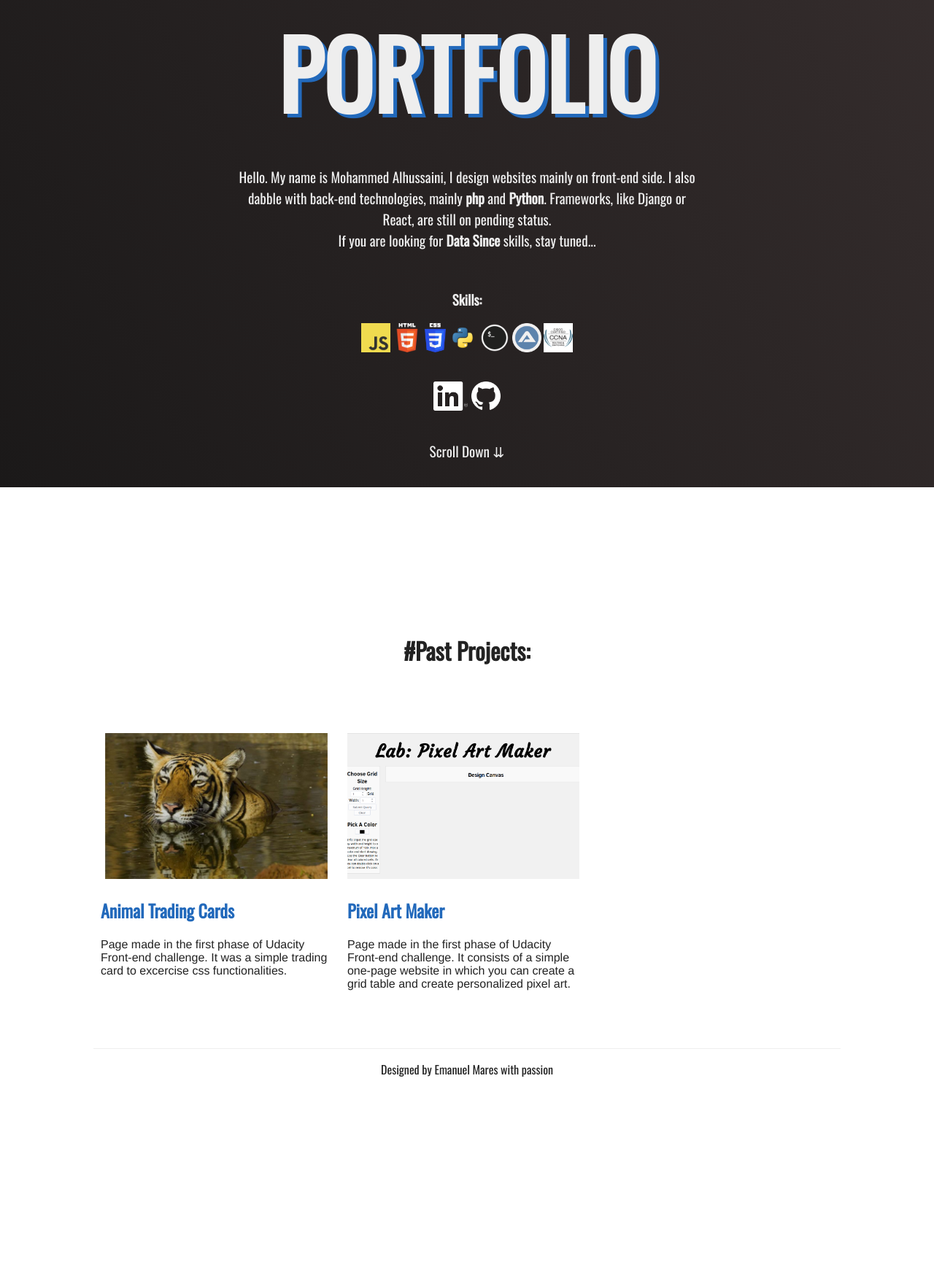
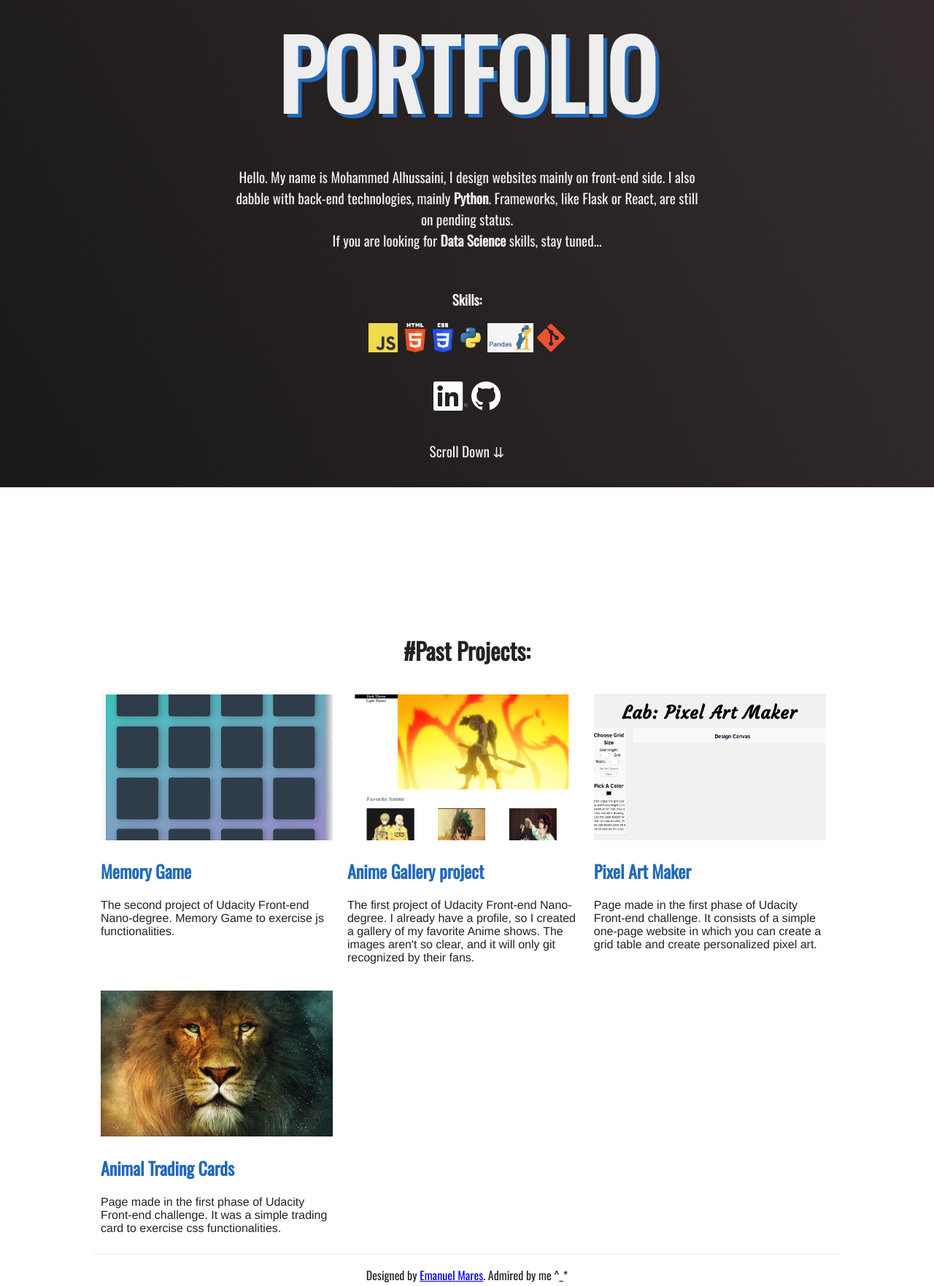
Before and after one commit to MAlhussaini/Portfolio, a plain HTML site: page index.html in a window 1280 px wide. Shown: the part 132-1895 px from the top of the page at 73% size. Before the commit the page ends 1680 px from the top, so only its background shows below. Drawn offline with nearby package versions, Linux system fonts and the light colour scheme.

Commit message:
Major changes to update my profile.

```diff
--- a/index.html
+++ b/index.html
@@ -31,9 +31,9 @@
             <h3 class="description">Portfolio</h3>
             <!-- Short bio message -->
             <p class="info">Hello. My name is Mohammed Alhussaini, I design websites mainly on front-end side. I also
-                dabble with back-end technologies, mainly <strong>php</strong> and <strong>Python</strong>. Frameworks,
-                like Django or React, are still on pending status. <br>If you are looking for <strong>Data
-                    Since</strong> skills, stay tuned... </p>
+                dabble with back-end technologies, mainly <strong>Python</strong>. Frameworks,
+                like Flask or React, are still on pending status. <br>If you are looking for <strong>Data
+                    Science</strong> skills, stay tuned... </p>
             <!-- Skills with logos -->
             <div class="skills">
                 <h3>Skills:</h3>
@@ -42,9 +42,8 @@
                     <li><img class="icon" src="img/html5-logo.png" alt="html5 icon"></li>
                     <li><img class="icon" src="img/css3-logo.png" alt="css3 icon"></li>
                     <li><img class="icon" src="img/python-logo.png" alt="python icon"></li>
-                    <li><img class="icon" src="img/bash-icon.png" alt="bash icon"></li>
-                    <li><img class="icon" src="img/autoit.png" alt="autoit icon"></li>
-                    <li><img class="icon" src="img/ccnars-logo.jpg" alt="ccna rs badge"></li>
+                    <li><img class="icon" src="img/Pandas-icon.png" alt="pandas icon"></li>
+                    <li><img class="icon" src="img/git-icon.jpg" alt="git icon"></li>
                 </ul>
             </div>
             <!-- Social buttons -->
@@ -58,52 +57,44 @@
         <section class="main">
             <!-- Past projects -->
             <h2 class="main-title">#Past Projects:</h2>
-            <!--
-                    <div class="main-item">
-                    <img class="main-item-image" srcset="img/googledevdnscholars-ama.png 1x, img/googledevdnscholars-ama-600.png 2x" src="img/googledevdnscholars-ama-600.png" alt="google dev nd scholars ama transcript site">
-                    <h2><a href="https://www.emares.ro/projects/ama/">GoogleDevNDScholars AMA transcripts</a></h2>
-                    <p class="main-item-text">Created an easy searchable page for browsing the AMA transcript from the Udacity nanodegree slack group. Decided to make it that it contain as little as posible back-end, relying only on JSON files to save data and ajax to get the data.</p>
-                </div>
-            -->
-            <!--
-            <div class="main-item">
-                <img class="main-item-image" srcset="img/blog.png 1x, img/blog-600.png 2x" src="img/blog-600.png"
-                    alt="my personal blog theme">
-                <h2><a href="https://www.emares.ro/">Blog theme</a></h2>
-                <p class="main-item-text">A simple and clean 2 column wordpress theme for my personal blog. It is made
-                    with the help of Bootstrap and Jquery.</p>
-            </div>
-             -->
-            <!--
-            <div class="main-item">
-                <img class="main-item-image" srcset="img/ecookbook.png 1x, img/ecookbook-600.png 2x"
-                    src="img/ecookbook-600.png" alt="e-cookbook project">
-                <h2><a href="https://www.emares.ro/projects/e-CookBook/">E-Cookbook</a></h2>
-                <p class="main-item-text">This is a collaborative project in which I helped with the design and the
-                    database creation and manipulation. This project was conceived in the Phase 1 of the Google And
-                    Udacity Front-end challenge..</p>
-            </div>
-             -->
 
             <div class="main-item">
-                <img class="main-item-image" srcset="img/animal-trading-card.png 1x, img/animal-trading-card-600.png 2x"
-                    src="img/animal-trading-card-600.png" alt="animal tradicng card project">
-                <h2><a href="https://www.emares.ro/projects/animal-trading-cards/">Animal Trading Cards</a></h2>
-                <p class="main-item-text">Page made in the first phase of Udacity Front-end challenge. It was a simple
-                    trading card to excercise css functionalities.</p>
+                <img class="main-item-image" srcset="img/Memory_game.png 1x, img/Memory_game.png 2x"
+                    src="img/Memory_game.png" alt="Memory game project">
+                <h2><a href="https://malhussaini.github.io/Memory_Game/">Memory Game</a></h2>
+                <p class="main-item-text">The second project of Udacity Front-end Nano-degree.
+                    Memory Game to exercise js functionalities.</p>
+            </div>
+
+            <div class="main-item">
+                <img class="main-item-image" srcset="img/Anime_Gallery.png 1x, img/Anime_Gallery.png 2x"
+                    src="img/Anime_Gallery.png" alt="Anime Gallery project">
+                <h2><a href="https://malhussaini.github.io/Anime_Gallery/">Anime Gallery project</a></h2>
+                <p class="main-item-text">The first project of Udacity Front-end Nano-degree.
+                    I already have a profile, so I created a gallery of my favorite Anime shows. The images aren't so
+                    clear, and it will only git recognized by their fans.</p>
             </div>
 
             <div class="main-item">
                 <img class="main-item-image" srcset="img/pixel-art-maker.png 1x, img/pixel-art-maker-600.png 2x"
                     src="img/pixel-art-maker-600.png" alt="pixel art maker project">
-                <h2><a href="https://www.emares.ro/projects/project-pixel-art-maker/">Pixel Art Maker</a></h2>
+                <h2><a href="https://malhussaini.github.io/Pixel_Art_Maker/">Pixel Art Maker</a></h2>
                 <p class="main-item-text">Page made in the first phase of Udacity Front-end challenge. It consists of a
                     simple one-page website in which you can create a grid table and create personalized pixel art.</p>
             </div>
 
+            <div class="main-item">
+                <img class="main-item-image" srcset="img/Leo.jpg 1x, img/Leo.jpg 2x" src="img/Leo.jpg"
+                    alt="animal trading card project">
+                <h2><a href="https://malhussaini.github.io/Animal_Trading_Cards/">Animal Trading Cards</a></h2>
+                <p class="main-item-text">Page made in the first phase of Udacity Front-end challenge. It was a simple
+                    trading card to exercise css functionalities.</p>
+            </div>
+
+
             <!-- Footer section -->
             <footer id="footer">
-                <p>Designed by Emanuel Mares with passion</p>
+                <p>Designed by <a href="https://emares.ro/">Emanuel Mares</a>. Admired by me ^_*</p>
             </footer>
     </div>
     <script src="https://code.jquery.com/jquery-3.3.1.min.js">
```
Also changed, not shown: img/Anime_Gallery.png (added), img/Leo.jpg (added), img/Memory_game.png (added), img/Pandas-icon.png (added), img/animal-trading-card-600.png (deleted), img/animal-trading-card.png (deleted), img/blog-600.png (deleted), img/ecookbook-600.png (deleted), img/ecookbook.png (deleted), img/git-icon.jpg (added), img/googledevdnscholars-ama-600.png (deleted), img/googledevdnscholars-ama.png (deleted), img/me-600.jpg (deleted), img/me.jpg (deleted).
